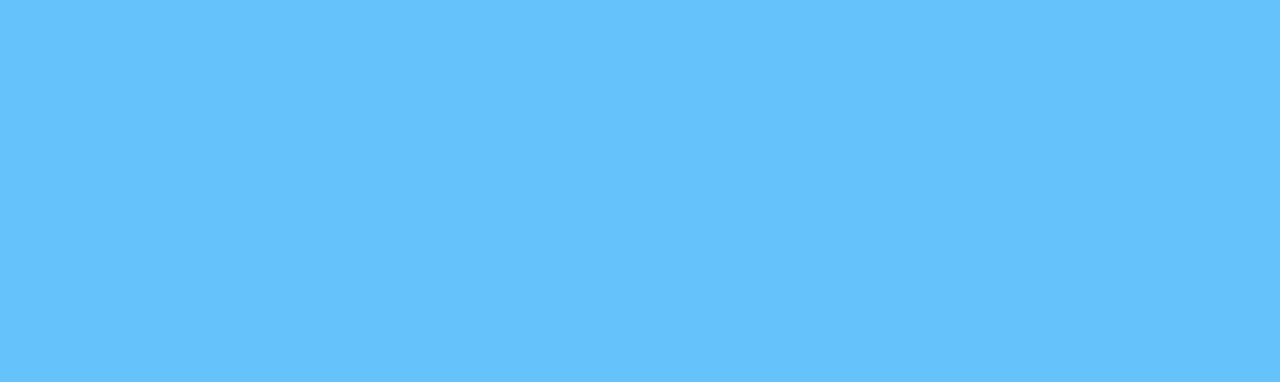
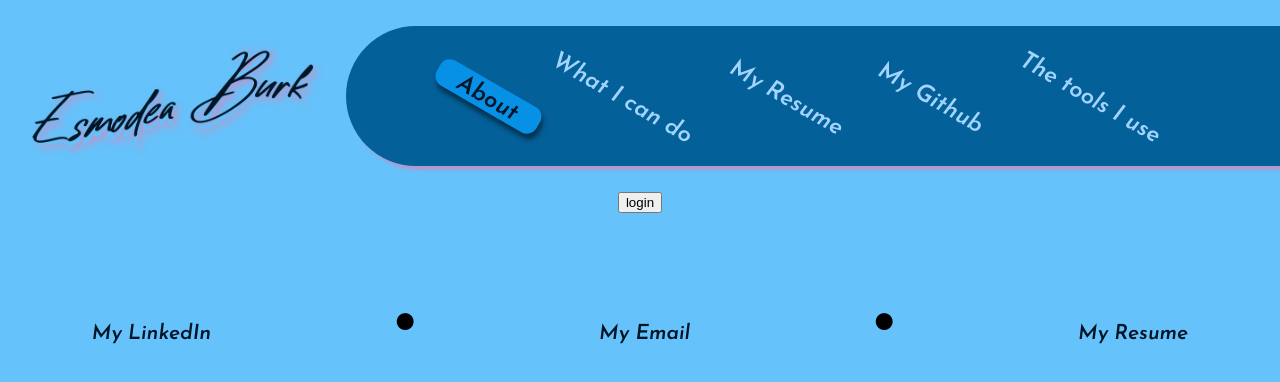
Before and after one commit to esmodea/MyPortfolio, a React (Create React App) app in the folder portfolio-fe/: page /login in a window 1280 px wide. Before the commit this address had no page. Shown: the top 382 px of the page. Built offline with nearby package versions, Linux system fonts and the light colour scheme; no server answers.

Commit message:
Installed axios and implemented basic login functionality (insecure)

```diff
--- a/portfolio-fe/package.json
+++ b/portfolio-fe/package.json
@@ -14,6 +14,7 @@
     "@testing-library/user-event": "^14.4.3",
     "antd": "^5.2.1",
     "autoprefixer": "^10.4",
+    "axios": "^1.3.3",
     "cors": "^2.8",
     "express": "^4.18",
     "express-jwt": "^8.4.0",
--- a/portfolio-fe/src/App.css
+++ b/portfolio-fe/src/App.css
@@ -2,11 +2,11 @@
 
 .page-container{
     width: 100vw;
-    height: max-content;
     display: flex;
     flex-direction: column;
     justify-content: flex-start;
     align-items: center;
     background-color: #66C2FB;
     transition: 0s;
+    min-height: 100vh;
 }
--- a/portfolio-fe/src/App.js
+++ b/portfolio-fe/src/App.js
@@ -1,5 +1,9 @@
 import React from 'react';
+
 import AboutPage from './features/components/1-AboutPage/AboutPage';
+import AbilitiesPage from './features/components/2-AbilitiesPage/AbilitiesPage';
+import Login from './features/components/2-AbilitiesPage/Login';
+
 import './App.css';
 import { Route, Routes, Navigate } from 'react-router-dom';
 
@@ -8,6 +12,8 @@ function App() {
     <Routes>
       <Route exact path='/' element={<Navigate to='/about' />}/>
       <Route path='/about' element={<AboutPage />}/>
+      <Route path='/login' element={<Login />}/>
+      <Route path='/abilities' element={<AbilitiesPage />}/>
     </Routes>
   );
 }
--- a/portfolio-fe/src/auth/auth0-provider-with-history.js
+++ b/portfolio-fe/src/auth/auth0-provider-with-history.js
@@ -1,21 +1,22 @@
 import React from 'react';
-import { useHistory } from 'react-router-dom';
+import { useNavigate } from 'react-router-dom';
 import { Auth0Provider } from '@auth0/auth0-react';
 
 const Auth0ProviderWithHistory = ({children}) => {
     const domain = process.env.REACT_APP_AUTH0_DOMAIN;
     const clientId = process.env.REACT_APP_AUTH0_CLIENT_ID;
-    const history = useHistory();
+    const navigate = useNavigate();
     const onRedirectCallback = (appState) => {
-        history.push(appState?.returnTo || window.location.pathname);
+        navigate(window.location.pathname);
     };
 
     return (
         <Auth0Provider
             domain={domain}
             clientId={clientId}
-            redirectUri={window.location.origin}
-            onRedirectCallback={onRedirectCallback}
+            authorizationParams={{
+                redirect_uri: `${window.location.origin}/abilities`,
+            }}
         >
             {children}
         </Auth0Provider>
--- a/portfolio-fe/src/features/components/2-AbilitiesPage/AbilitiesPage.js
+++ b/portfolio-fe/src/features/components/2-AbilitiesPage/AbilitiesPage.js
@@ -1,10 +1,18 @@
 import React from 'react';
+import Login from './Login';
+import NavBar from '../common/NavBar';
+import Footer from '../common/Footer';
+import { Navigate } from 'react-router';
+import { useAuth0 } from '@auth0/auth0-react';
 
 const AbilitiesPage = () => {
+    const {isLoading, user, loginWithRedirect, logout} = useAuth0();
     return(
         <>
             <div className='page-container' >
-
+                <NavBar />
+                logged in!
+                <Footer />
             </div>
         </>
     )
--- a/portfolio-fe/src/features/components/2-AbilitiesPage/Login.js
+++ b/portfolio-fe/src/features/components/2-AbilitiesPage/Login.js
@@ -1,13 +1,19 @@
 import React from 'react';
+import NavBar from '../common/NavBar';
+import Footer from '../common/Footer';
+import { useAuth0 } from '@auth0/auth0-react';
 
-const LoginPage = () => {
+const Login = () => {
+    const { loginWithRedirect } = useAuth0();
     return(
         <>
-            <div className='page-container' >
-
+            <div className='page-container'>
+                <NavBar />
+                <button onClick={() => {loginWithRedirect()}}>login</button>
+                <Footer />
             </div>
         </>
     )
 }
 
-export default LoginPage
+export default Login
--- a/portfolio-fe/src/features/components/common/NavBar.js
+++ b/portfolio-fe/src/features/components/common/NavBar.js
@@ -27,7 +27,7 @@ const NavBar = () => {
                 </Link>
                 <div className='link-container'>
                     <Link className={`nav-link ${state.selectedPage === 1 ? ' selected' : ''}`} onClick={() => {handleSelection(1)}} to={'/about'}> About </Link>
-                    <Link className={`nav-link ${state.selectedPage === 2 ? ' selected' : ''}`} onClick={() => {handleSelection(2)}} to={'/about'}> What I can do </Link>
+                    <Link className={`nav-link ${state.selectedPage === 2 ? ' selected' : ''}`} onClick={() => {handleSelection(2)}} to={'/login'}> What I can do </Link>
                     <Link className={`nav-link ${state.selectedPage === 3 ? ' selected' : ''}`} onClick={() => {handleSelection(3)}} to={'/about'}> My Resume </Link>
                     <Link className={`nav-link ${state.selectedPage === 4 ? ' selected' : ''}`} onClick={() => {handleSelection(4)}} to={'/about'}> My Github </Link>
                     <Link className={`nav-link ${state.selectedPage === 5 ? ' selected' : ''}`} onClick={() => {handleSelection(5)}} to={'/about'}> The tools I use </Link>
--- a/portfolio-fe/src/index.js
+++ b/portfolio-fe/src/index.js
@@ -5,6 +5,7 @@ import { Provider } from 'react-redux';
 import { store } from './features/state/store';
 import { BrowserRouter as Router } from 'react-router-dom';
 import App from './App';
+import Auth0ProviderWithHistory from './auth/auth0-provider-with-history';
 import reportWebVitals from './reportWebVitals';
 import './index.css';
 
@@ -16,7 +17,9 @@ root.render(
     <React.StrictMode>
       <Provider store={store}>
         <Layout>
-          <App />
+          <Auth0ProviderWithHistory>
+            <App />
+          </Auth0ProviderWithHistory>
         </Layout>
       </Provider>
     </React.StrictMode>
```
Also changed, not shown: portfolio-fe/src/features/components/common/PrivateRoute.js (added), 1 other file (tests, documents, lock files or other folders).
